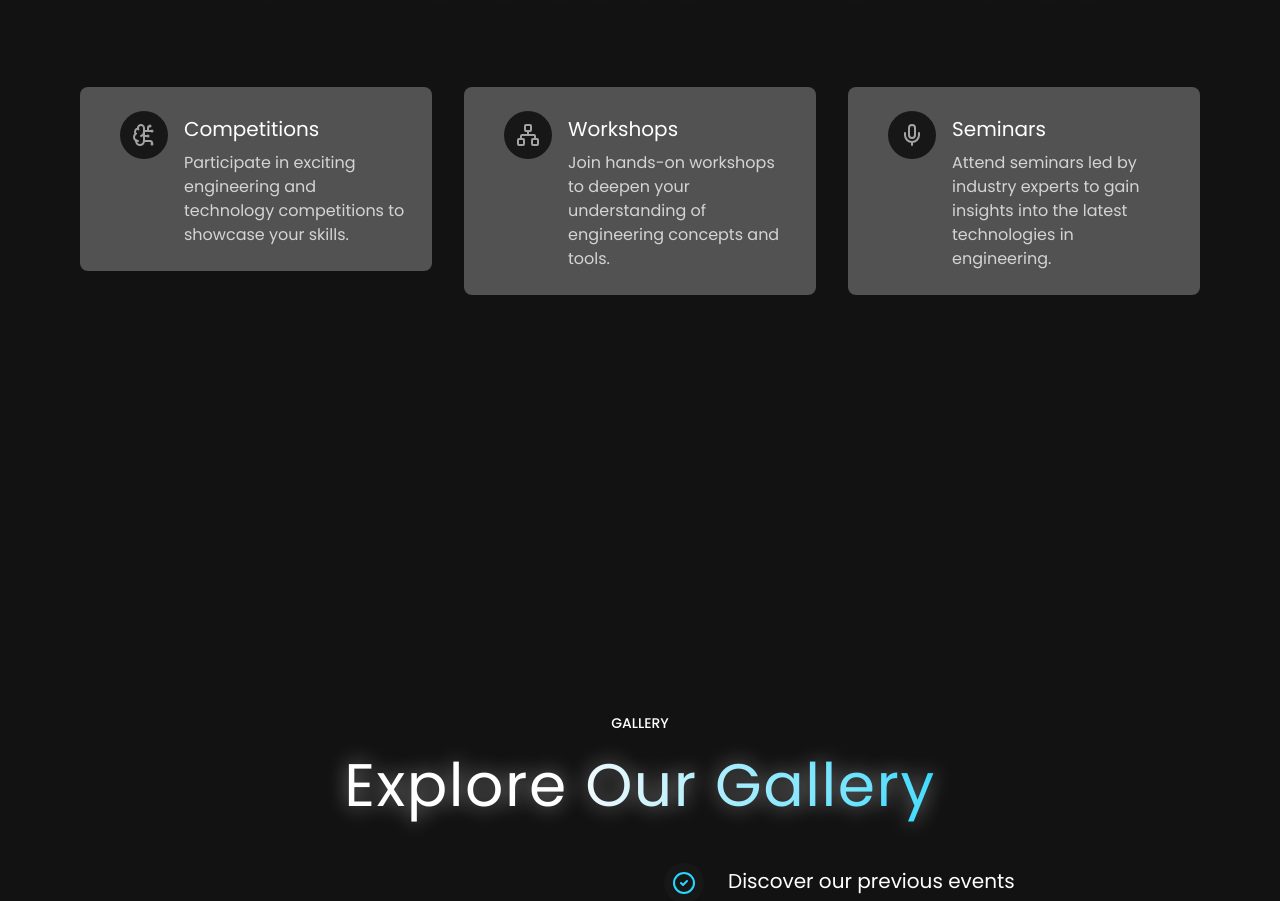
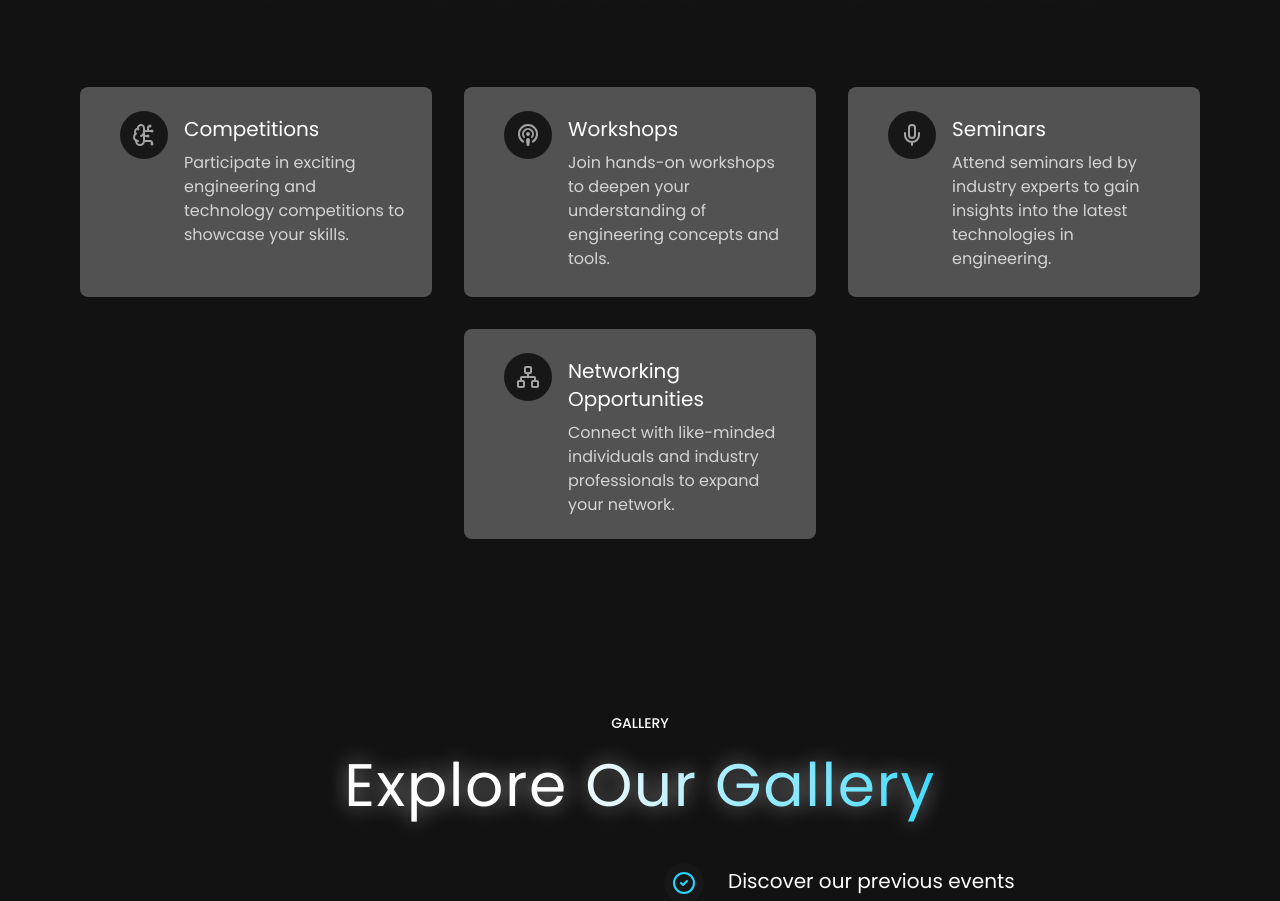
Before and after one commit to E4L-HWU/website, a React (Vite) app: page / in a window 1280 px wide. Shown: the part 1160-2061 px from the top of the page. Built offline with nearby package versions, Linux system fonts and the light colour scheme.

Commit message:
Added animations for cards

```diff
--- a/src/components/About.jsx
+++ b/src/components/About.jsx
@@ -1,5 +1,5 @@
 import { SectionWrapper } from "../hoc";
-import { textVariant } from "../utils/motion";
+import { fadeIn, textVariant } from "../utils/motion";
 import { motion } from "framer-motion";
 import { features } from "../constants";
 
@@ -28,8 +28,8 @@ const About = () => {
             </motion.div>
             <div className="flex flex-wrap mt-10 lg:mt-20 justify-center">
                 {features.map((feature, index) => (
-                    <div key={index} className="w-full sm:w-1/2 lg:w-1/3 p-4">
-                        <div className="bg-neutral-600 rounded-lg p-6 flex items-start transition-transform transform hover:-translate-y-2 hover:bg-primaryBlue hover:shadow-lg hover:shadow-neutral-700 group duration-300">
+                    <motion.div key={index} className="w-full sm:w-1/2 lg:w-1/3 p-4" variants={fadeIn("up", "spring", index * 0.2, 0.75)}>
+                        <div className="bg-neutral-600 rounded-lg p-6 flex items-start transition-transform transform hover:-translate-y-2 hover:bg-primaryBlue hover:shadow-lg hover:shadow-neutral-700 group duration-300 h-[210px]">
                             <div className="flex-shrink-0 mx-4 h-12 w-12 p-2 bg-neutral-900 text-neutral-400 rounded-full flex justify-center items-center transition-colors duration-300 group-hover:text-primaryBlue">
                                 {feature.icon}
                             </div>
@@ -42,7 +42,7 @@ const About = () => {
                                 </p>
                             </div>
                         </div>
-                    </div>
+                    </motion.div>
                 ))}
             </div>
         </div>
--- a/src/constants/index.jsx
+++ b/src/constants/index.jsx
@@ -17,7 +17,7 @@ export const features = [
       "Participate in exciting engineering and technology competitions to showcase your skills.",
   },
   {
-    icon: <Network />,
+    icon: <Podcast />,
     text: "Workshops",
     description:
       "Join hands-on workshops to deepen your understanding of engineering concepts and tools.",
@@ -28,6 +28,12 @@ export const features = [
     description:
       "Attend seminars led by industry experts to gain insights into the latest technologies in engineering.",
   },
+  {
+    icon: <Network />,
+    text: "Networking Opportunities",
+    description:
+      "Connect with like-minded individuals and industry professionals to expand your network.",
+  }
 ];
 
 export const registration = [
```
